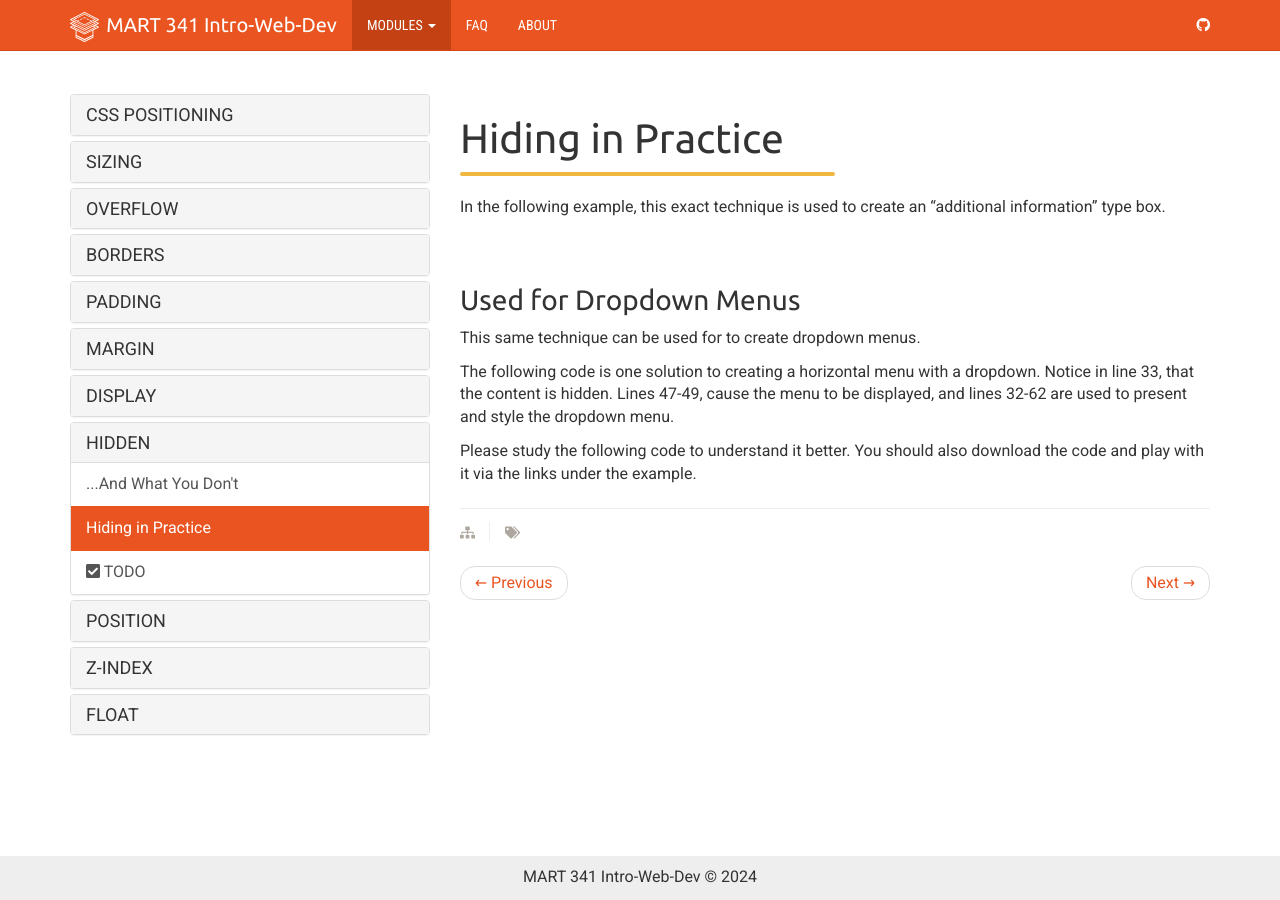
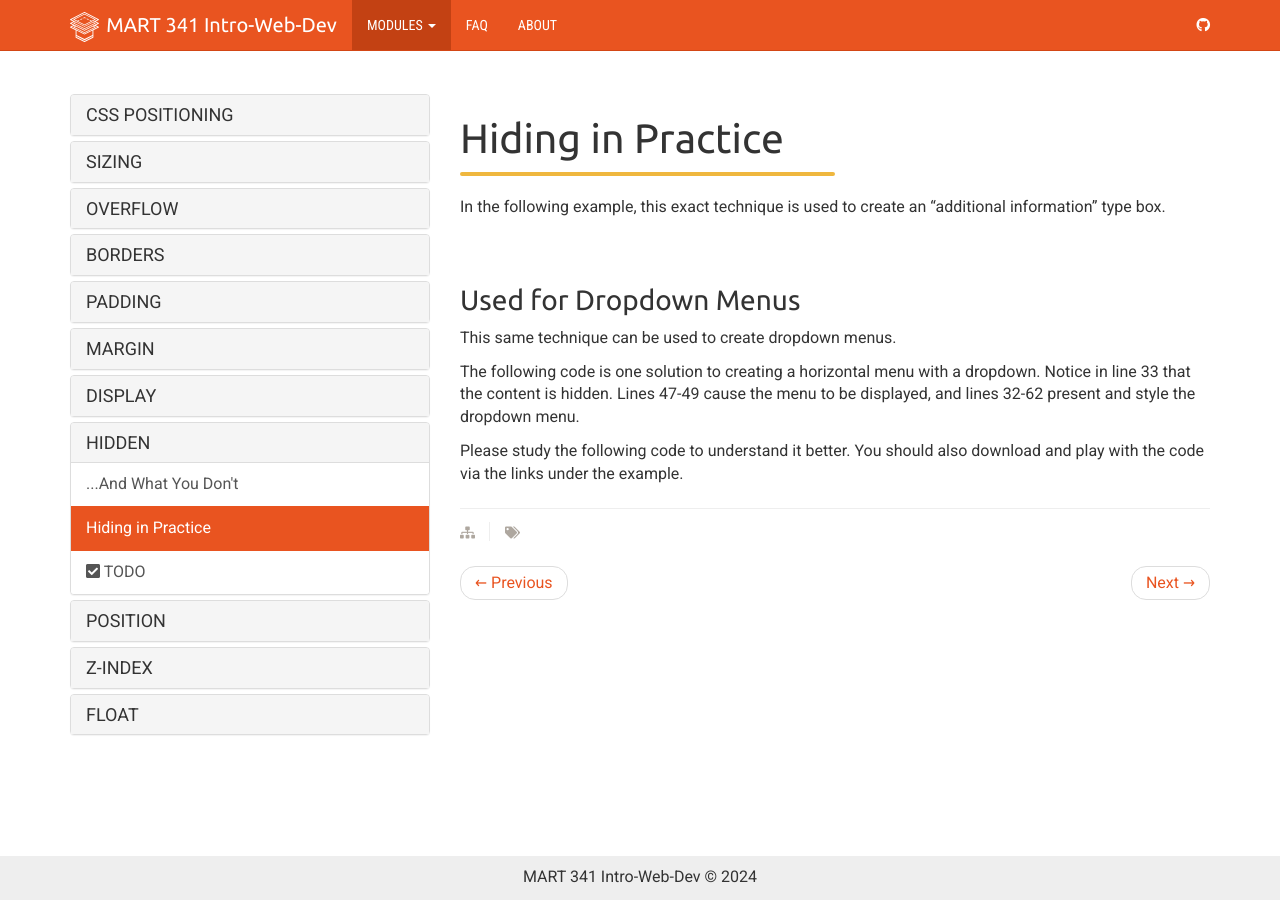
Before and after one commit to Montana-Media-Arts/webDesignFall2024, a Jekyll site: the page built from _docs/topic-11/07-hidden/02-page.md, in a window 1280 px wide. Built offline with Jekyll 4.4.1, drawn with Linux system fonts in a browser that asks for light colours; nearby versions of some CDN libraries.

Commit message:
Update 02-page.md

```diff
--- a/_docs/topic-11/07-hidden/02-page.md
+++ b/_docs/topic-11/07-hidden/02-page.md
@@ -15,11 +15,11 @@ In the following example, this exact technique is used to create an "additional
 
 ### Used for Dropdown Menus
 
-This same technique can be used for to create dropdown menus.
+This same technique can be used to create dropdown menus.
 
-The following code is one solution to creating a horizontal menu with a dropdown. Notice in line 33, that the content is hidden. Lines 47-49, cause the menu to be displayed, and lines 32-62 are used to present and style the dropdown menu.
+The following code is one solution to creating a horizontal menu with a dropdown. Notice in line 33 that the content is hidden. Lines 47-49 cause the menu to be displayed, and lines 32-62 present and style the dropdown menu.
 
-Please study the following code to understand it better. You should also download the code and play with it via the links under the example.
+Please study the following code to understand it better. You should also download and play with the code via the links under the example.
 
 <div class="codepen-embed">
   <p data-height="600" data-theme-id="30567" data-slug-hash="RwRybWr" data-default-tab="css,result" data-user="retrog4m3r" data-embed-version="2" data-pen-title="Dropdown Menu" class="codepen"></p>
```
